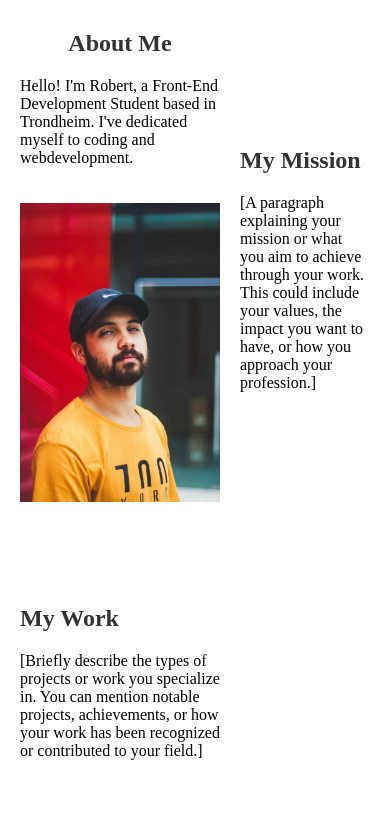
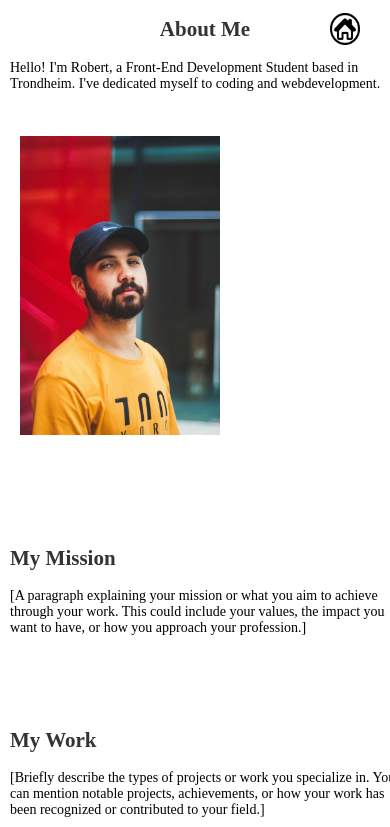
Before and after one commit to robfil50219/Project-Exam-1, a plain HTML site: page about.html in a window 390 px wide. Shown: the part 131-958 px from the top of the page. Drawn offline with Linux system fonts and the light colour scheme.

Commit message:
media queries

```diff
--- a/about.html
+++ b/about.html
@@ -5,6 +5,7 @@
     <meta name="viewport" content="width=device-width, initial-scale=1.0" />
     <title>About</title>
     <link rel="stylesheet" href="css/styles.css" />
+    <link rel="stylesheet" href="css/media-queries.css" />
     <script src="js/nav.js" defer></script>
   </head>
   <body>
```
Also changed, not shown: all-posts.html (+1 -0 lines), contact.html (+1 -0 lines), index.html (+1 -0 lines), post.html (+1 -0 lines).
